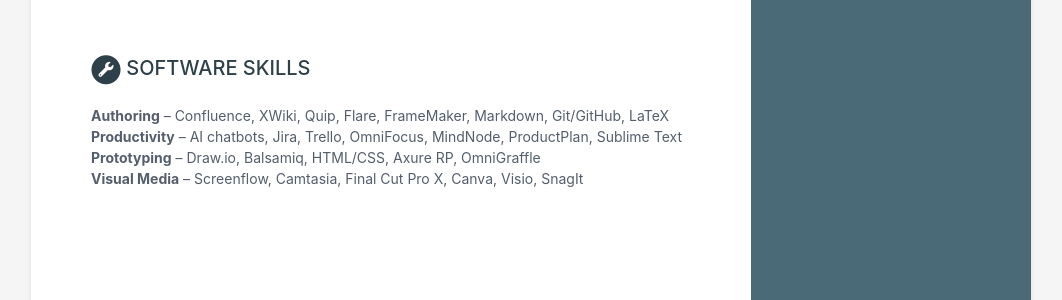
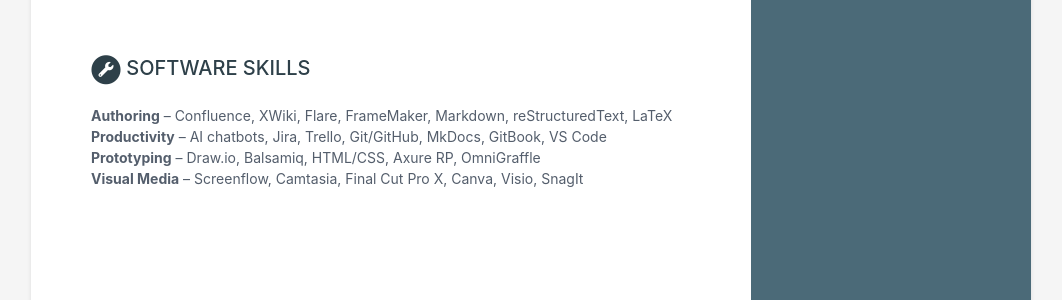
Before and after one commit to djdeangelis/djdeangelis.github.io, a Jekyll site: the page built from index.html, in a window 1280 px wide and 900 px high, scrolled down 3091 px. Shown: the part 531-831 px from the top of the window, without its empty margins (109-1171 px from the left). Built offline with Jekyll 4.4.1, drawn with Linux system fonts in a browser that asks for light colours.

Commit message:
Updated data file

```diff
--- a/_data/data.yml
+++ b/_data/data.yml
@@ -232,8 +232,8 @@ publications:
 skills:
     title: Software Skills
     details: |
-        **Authoring** -- Confluence, XWiki, Quip, Flare, FrameMaker, Markdown, Git/GitHub, LaTeX <br>
-        **Productivity** -- AI chatbots, Jira, Trello, OmniFocus, MindNode, ProductPlan, Sublime Text <br>
+        **Authoring** -- Confluence, XWiki, Flare, FrameMaker, Markdown, reStructuredText, LaTeX <br>
+        **Productivity** -- AI chatbots, Jira, Trello, Git/GitHub, MkDocs, GitBook, VS Code <br>
         **Prototyping** --  Draw.io, Balsamiq, HTML/CSS, Axure RP, OmniGraffle <br>
         **Visual Media** -- Screenflow, Camtasia, Final Cut Pro X, Canva, Visio, SnagIt
 footer:
```
